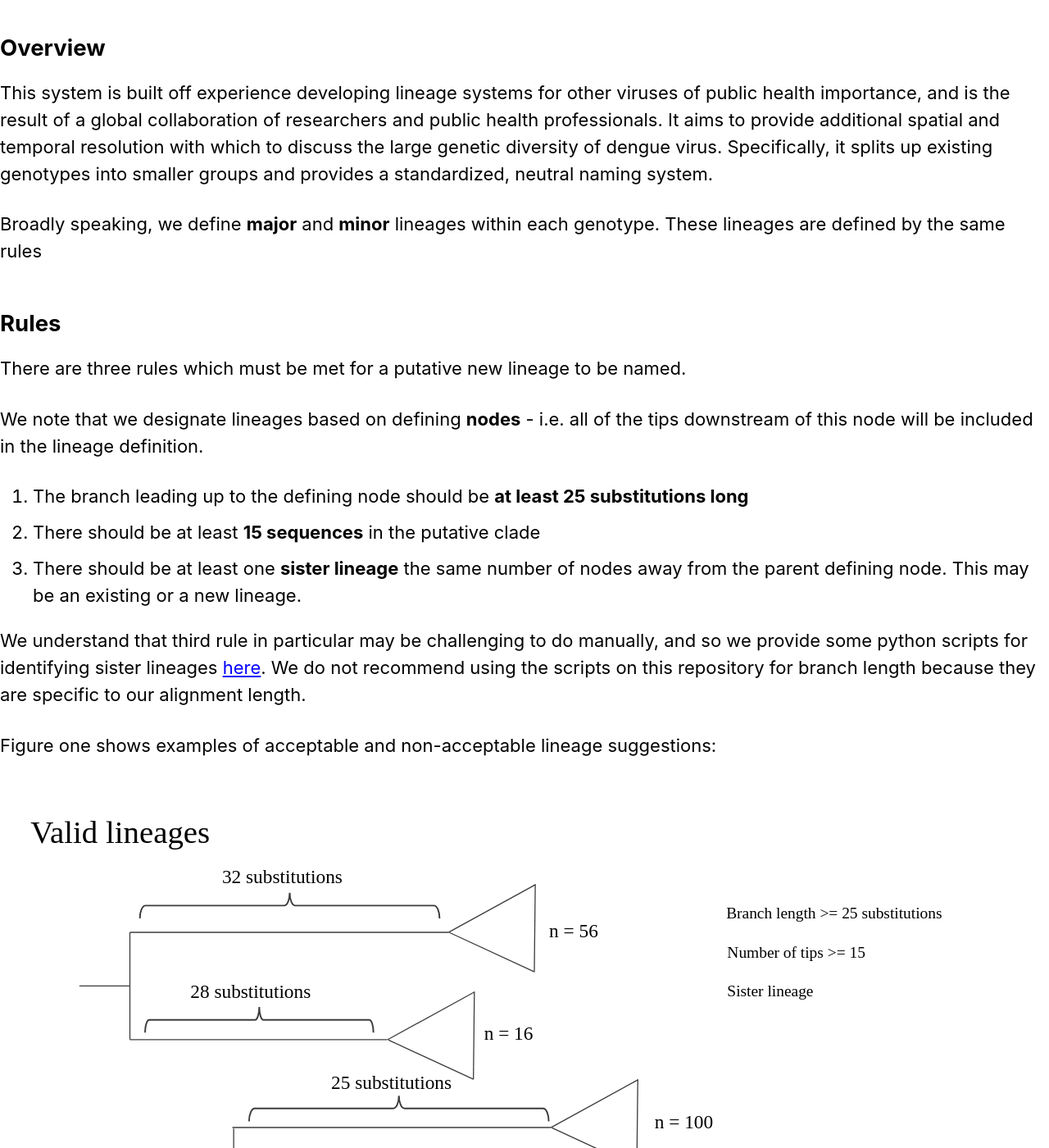
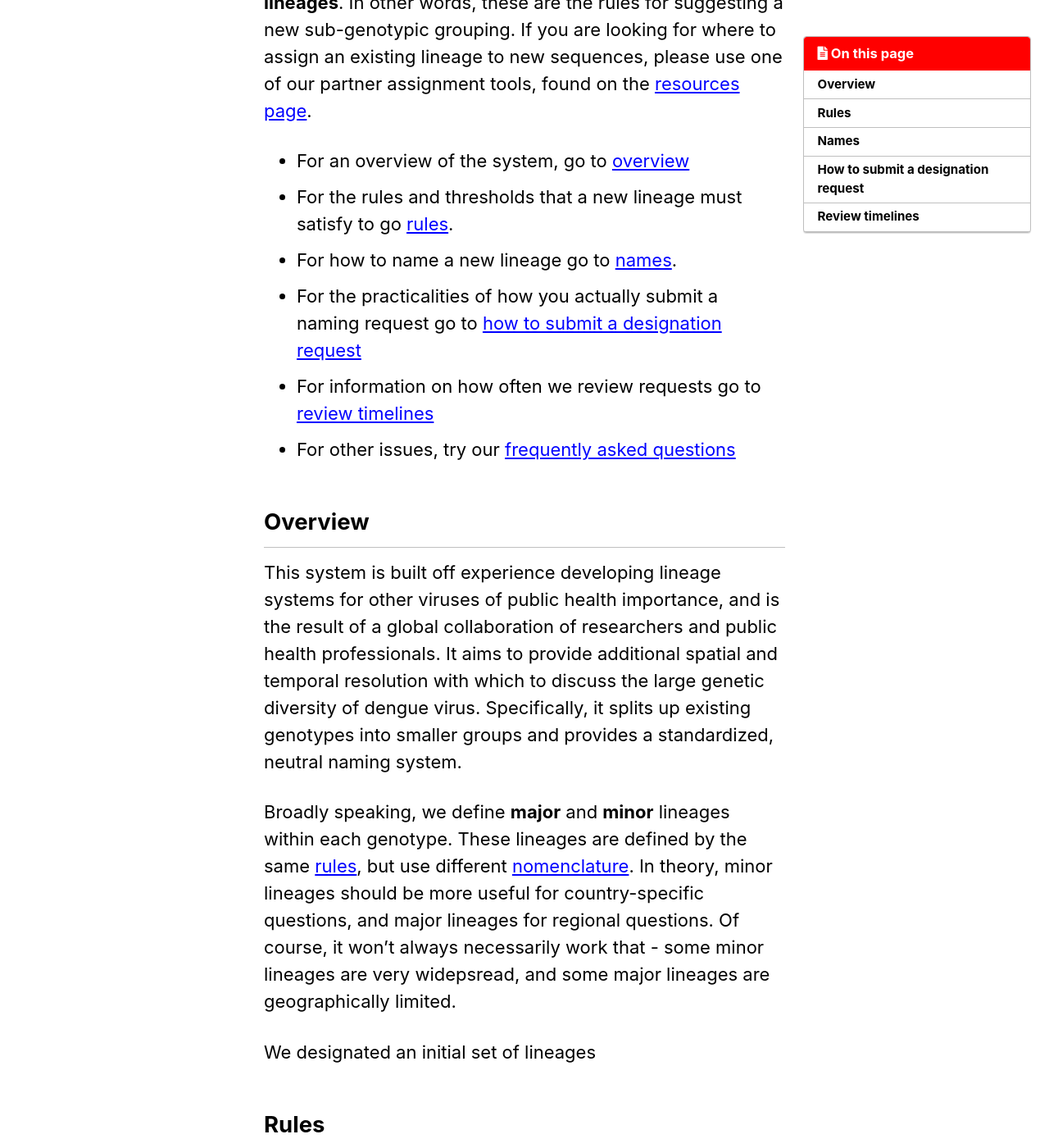
Before and after one commit to DENV-lineages/denv-lineages.github.io, a Jekyll site: the page built from _pages/rules.md, in a window 1280 px wide and 1400 px high, scrolled down 505 px. Shown: the whole window at 82% size. Built offline with Jekyll 4.4.1, drawn with Linux system fonts in a browser that asks for light colours; cached includes are drawn as plain includes; some of the changed text lies outside the part shown.

Commit message:
add table of contents to designation page

```diff
--- a/_pages/rules.md
+++ b/_pages/rules.md
@@ -29,7 +28,9 @@
 
 This system is built off experience developing lineage systems for other viruses of public health importance, and is the result of a global collaboration of researchers and public health professionals. It aims to provide additional spatial and temporal resolution with which to discuss the large genetic diversity of dengue virus. Specifically, it splits up existing genotypes into smaller groups and provides a standardized, neutral naming system.
 
-Broadly speaking, we define **major** and **minor** lineages within each genotype. These lineages are defined by the same rules
+Broadly speaking, we define **major** and **minor** lineages within each genotype. These lineages are defined by the same [rules](#rules), but use different [nomenclature](#names). In theory, minor lineages should be more useful for country-specific questions, and major lineages for regional questions. Of course, it won't always necessarily work that - some minor lineages are very widepsread, and some major lineages are geographically limited.
+
+We designated an initial set of lineages
 
 ## Rules
 
```
Also changed, not shown: other parts of _pages/rules.md (+0 -1 lines).
